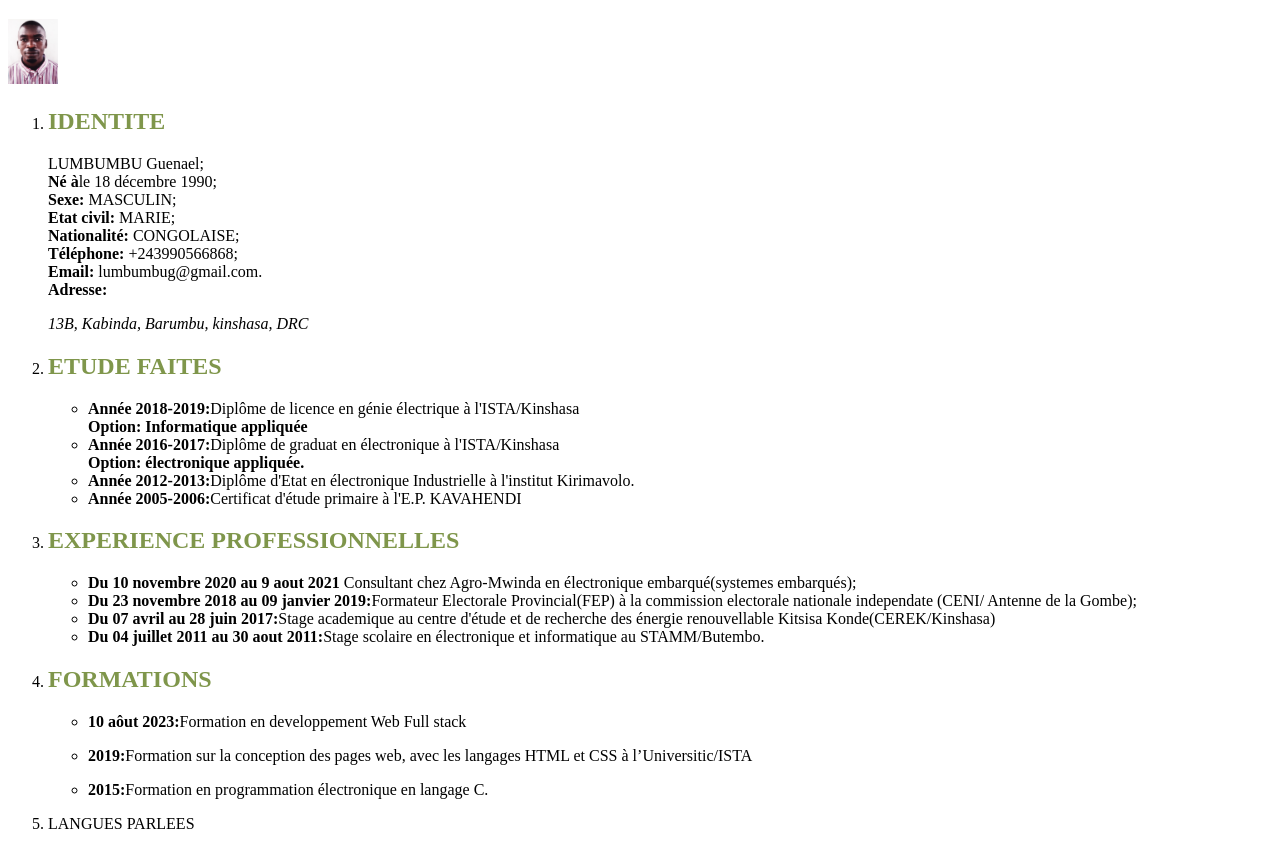
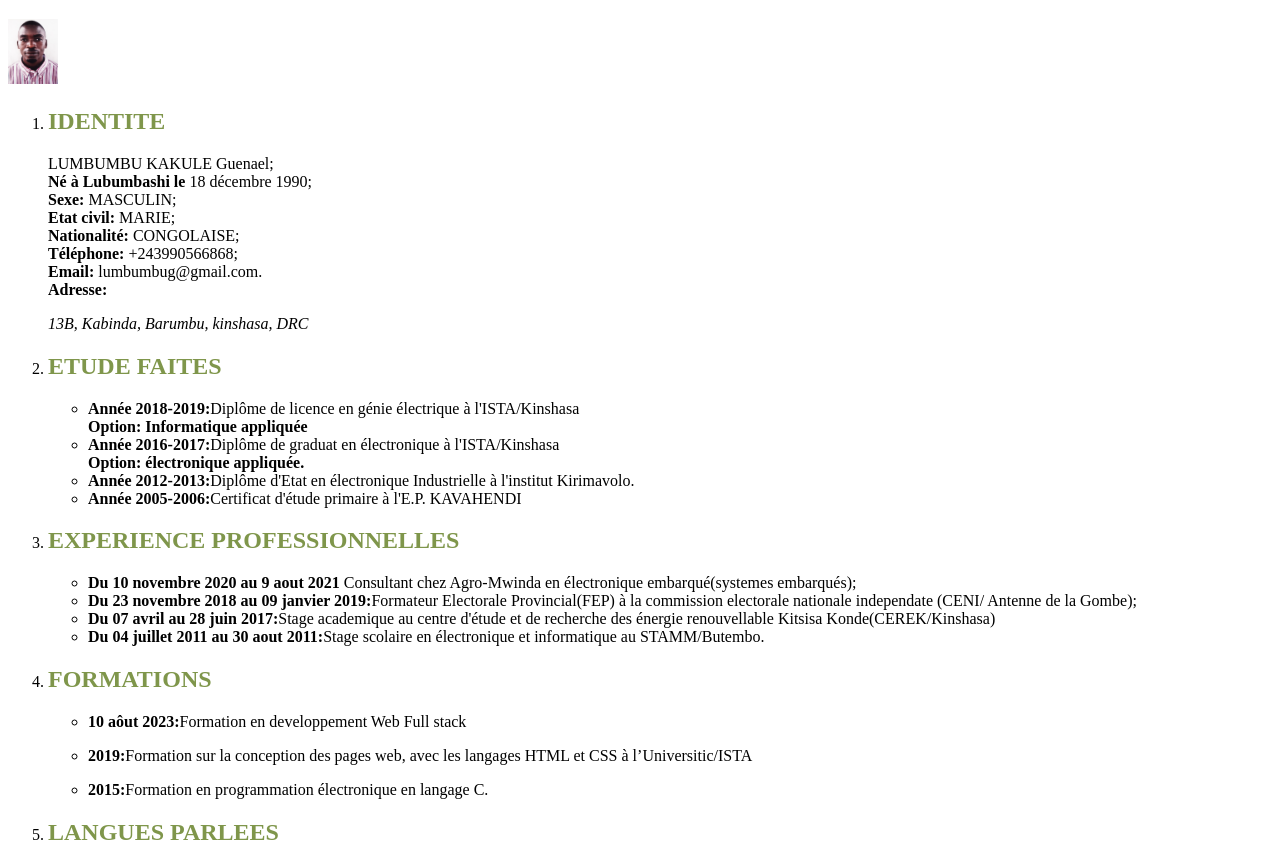
Before and after one commit to Lumbumbu-Guenael/porfolio, a plain HTML site: page index.html in a window 1280 px wide. Shown: the part 61-911 px from the top of the page. Drawn offline with Linux system fonts and the light colour scheme.

Commit message:
correction du nom et du titre langues parlées

```diff
--- a/index.html
+++ b/index.html
@@ -14,8 +14,8 @@
     <ol>
         <li><h2>IDENTITE</h2></li>
         <p>
-            LUMBUMBU Guenael;<br>
-            <b>Né à</b Lubumbashi <b>le</b> 18 décembre 1990;<br>
+            LUMBUMBU KAKULE Guenael;<br>
+            <b>Né à Lubumbashi le</b> 18 décembre 1990;<br>
             <b>Sexe:</b> MASCULIN;<br>
             <b>Etat civil:</b> MARIE;<br>
             <b>Nationalité:</b> CONGOLAISE;<br>
@@ -44,7 +44,7 @@
             <li><p><b>2019:</b>Formation sur la conception des pages web, avec les langages HTML et CSS à l’Universitic/ISTA</p></li>
             <li><p><b>2015:</b>Formation en programmation électronique en langage C.</p></li>
         </ul>
-        <li>LANGUES PARLEES</li><br>
+        <li><h2>LANGUES PARLEES</h2></li><br>
         <table>
             <thead>
                 <tr>
```
